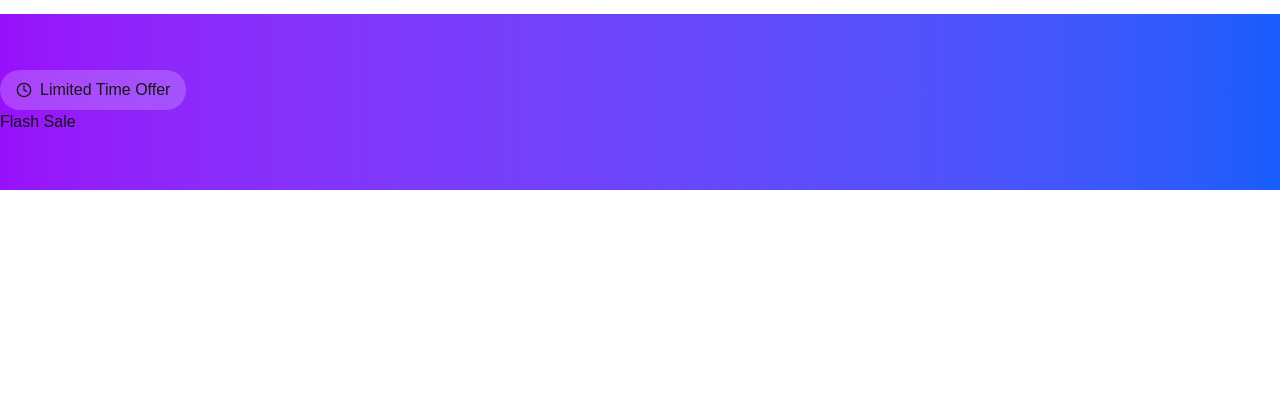
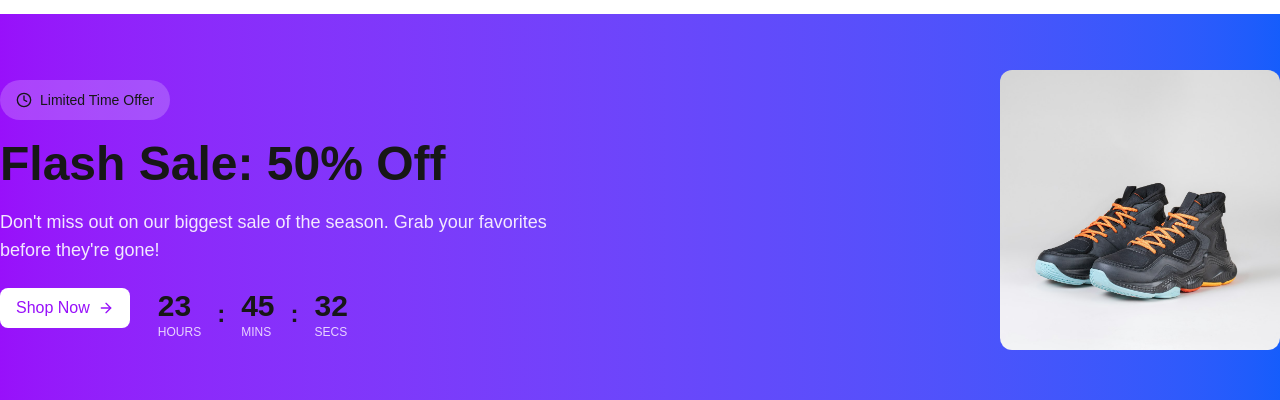
Before and after one commit to hissamdev/classy-ecommerce, a Next.js app: page / in a window 1280 px wide. Shown: the part 2450-2850 px from the top of the page. Before the commit the page ends 2640 px from the top, so only its background shows below. Built offline with nearby package versions, Linux system fonts and the light colour scheme.

Commit message:
Flash Sale Section Completed
Appearance and timer not Dynamic

```diff
--- a/components/home/FlashSale.tsx
+++ b/components/home/FlashSale.tsx
@@ -1,14 +1,52 @@
-import { Clock } from "lucide-react";
+import { ArrowRight, Clock } from "lucide-react";
+import Image from "next/image";
+import Link from "next/link";
 
 export default function FlashSale() {
     return (
         <section className="py-14 bg-linear-to-r from-purple-600 to-blue-600">
-            <div className="container mx-auto">
-                <div className="inline-flex px-4 py-2 items-center gap-2 bg-white/20 rounded-full">
-                    <Clock className="w-4" />
-                    Limited Time Offer
+            <div className="container mx-auto flex items-center justify-between">
+                <div className="max-w-xl">
+                    <div className="inline-flex px-4 py-2 items-center gap-2 text-sm font-medium bg-white/20 rounded-full">
+                        <Clock className="w-4" />
+                        Limited Time Offer
+                    </div>
+                    <h2 className="pt-5 text-5xl font-bold">Flash Sale: 50% Off</h2>
+                    <p className="pt-5 text-lg text-purple-100">Don't miss out on our biggest sale of the season. Grab your favorites before they're gone!</p>
+
+                    <div className="mt-6 flex gap-7">
+                        <Link href="/" className="inline-flex h-fit px-4 py-2 gap-2 text-[#9810fa] bg-white transition-colors hover:bg-white/90 rounded-lg">
+                            Shop Now
+                            <ArrowRight className="w-4" />
+                        </Link>
+
+                        <div className="flex gap-4 items-center">
+                            <div>
+                                <div className="text-3xl font-bold">23</div>
+                                <div className="text-xs text-purple-200 uppercase">Hours</div>
+                            </div>
+                            <div className="text-2xl font-bold">:</div>
+                            <div>
+                                <div className="text-3xl font-bold">45</div>
+                                <div className="text-xs text-purple-200 uppercase">Mins</div>
+                            </div>
+                            <div className="text-2xl font-bold">:</div>
+                            <div>
+                                <div className="text-3xl font-bold">32</div>
+                                <div className="text-xs text-purple-200 uppercase">Secs</div>
+                            </div>
+                        </div>
+                    </div>
                 </div>
-                <h2>Flash Sale</h2>
+
+                <div className="relative aspect-square w-70 overflow-hidden rounded-xl">
+                    <Image
+                        alt="Shoe purple"
+                        src="/assets/sneakers-cyan-orange.png"
+                        fill
+                        className="object-cover"
+                    />
+                </div>
             </div>
         </section>
     )
```
